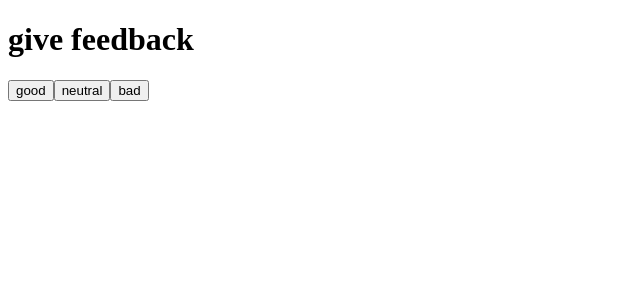
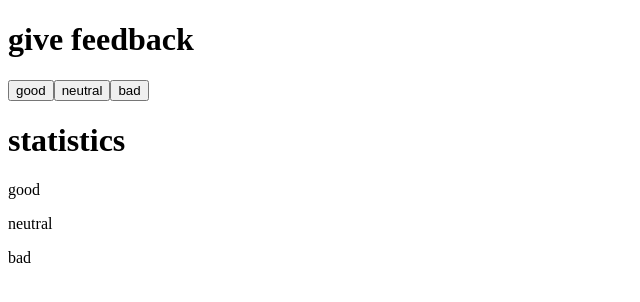
Before and after one commit to replacementorange/fs_part1, a React (Vite) app in the folder tehtavat/unicafe/: page / in a window 1280 px wide. Shown: the top 302 px of the page, without its empty margins (0-640 px from the left). Built offline with nearby package versions, Linux system fonts and the light colour scheme.

Commit message:
Created hardcoded look

```diff
--- a/tehtavat/unicafe/src/App.jsx
+++ b/tehtavat/unicafe/src/App.jsx
@@ -7,6 +7,7 @@ const Header = (props) => {
   )
 }
 
+// Main app
 const App = () => {
   // save clicks of each button to its own state
   const [good, setGood] = useState(0)
@@ -17,13 +18,18 @@ const App = () => {
     <div>
 
       <div>
-        <Header header="give feedback"/>
-      </div>
+      <Header header="give feedback"/>
 
-      <div>
       <button>good</button>
       <button>neutral</button>
       <button>bad</button>
+
+      <Header header="statistics"/>
+
+      <p>good</p>
+      <p>neutral</p>
+      <p>bad</p>
+
       </div>
 
     </div>
```
